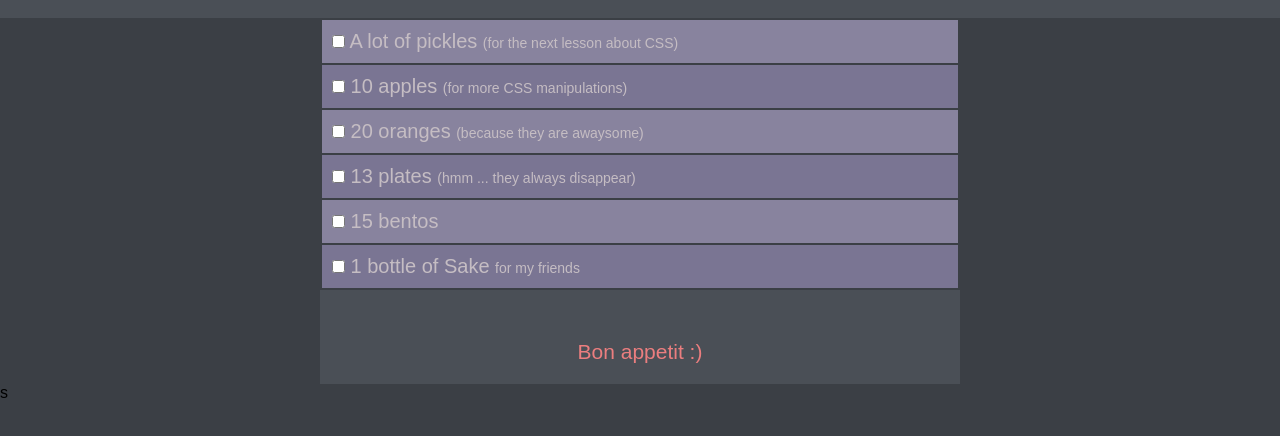
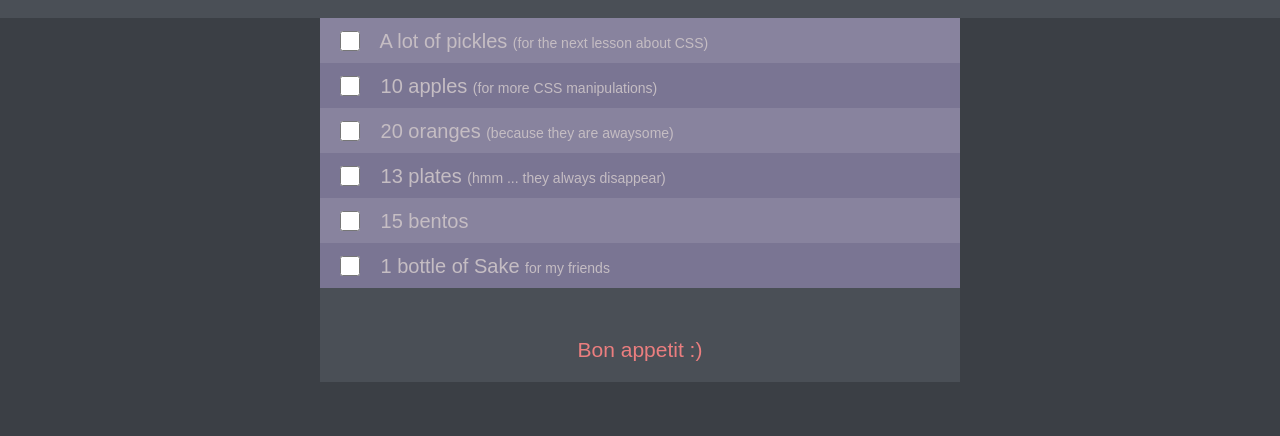
Before and after one commit to TaniaNick/Beetroot, a plain HTML site: page lesson5/index.html in a window 1280 px wide. Shown: the part 124-560 px from the top of the page. Drawn offline with Linux system fonts and the light colour scheme.

Commit message:
Lesson5 ready

```diff
--- a/lesson5/index.html
+++ b/lesson5/index.html
@@ -12,45 +12,38 @@
 		<h1>CSS Diner Shopping List</h1>
 		<span>Let's go to the mall!</span>
 	</header>
-  <table class="shopping_list">
-      <tr>
-          <td>
-            <label for="line1"></label>
+    <ul class="shopping_list">
+    <li>
+            <label for="line1">
             <input type="checkbox" id="line1" >
-                <span class="begin">A lot of pickles </span><span class="end">(for the next lesson about CSS)</span>
-          </td>
-      </tr>
-      <tr>
-          <td>
-                <input type="checkbox" id="line2" >
-                <label for="line2"><span class="begin">10 apples </span><span class="end">(for more CSS manipulations)</span></label>
-          </td>
-      </tr>
-      <tr>
-          <td>
-                <input type="checkbox" id="line3" >
-                <label for="line3"><span class="begin">20 oranges </span><span class="end">(because they are awaysome)</span></label>
-          </td>
-      </tr>
-      <tr>
-          <td>
-                <input type="checkbox" id="line4" >
-                <label for="line4"><span class="begin">13 plates </span><span class="end">(hmm ... they always disappear)</span></label>
-          </td>
-      </tr>
-      <tr>
-          <td>
-                <input type="checkbox" id="line5" >
-                <label for="line5"><span class="begin">15 bentos</span></label>
-          </td>
-      </tr>
-      <tr>
-          <td>
-                <input type="checkbox" id="line6" >
-                <label for="line6"><span class="begin">1 bottle of Sake </span><span class="end">for my friends</span></label>
-          </td>
-      </tr>
-    </table>
+            <span class="begin">A lot of pickles </span><span class="end">(for the next lesson about CSS)</span></label>
+    </li>
+    <li>
+            <label for="line2">
+            <input type="checkbox" id="line2" >
+            <span class="begin">10 apples </span><span class="end">(for more CSS manipulations)</span></label>
+    </li>
+    <li>
+            <label for="line3">
+            <input type="checkbox" id="line3" >
+            <span class="begin">20 oranges </span><span class="end">(because they are awaysome)</span></label>
+    </li>
+    <li>
+            <label for="line4">
+            <input type="checkbox" id="line4" >
+            <span class="begin">13 plates </span><span class="end">(hmm ... they always disappear)</span></label>
+    </li>
+    <li>
+            <label for="line5">
+            <input type="checkbox" id="line5" >
+            <span class="begin">15 bentos</span></label>
+    </li>
+    <li>
+            <label for="line6">
+            <input type="checkbox" id="line6" >
+            <span class="begin">1 bottle of Sake </span><span class="end">for my friends</span></label>
+    </li>
+    </ul>
   <footer>Bon appetit :)</footer>
-  s</body>
+  </body>
 </html>
--- a/lesson5/styles/main.css
+++ b/lesson5/styles/main.css
@@ -31,6 +31,9 @@ footer{
 	padding: 15px 0;
 
 }
+ul{
+	list-style-type: none;
+}
 .shopping_list,
 footer {
 	margin: 0 auto;
@@ -44,25 +47,40 @@ footer {
 	padding: 50px 0 20px;
 	font-size: 21px;
 }
-.shopping_list tr{
+.shopping_list li{
 	background-color: #88839E;
 }
-.shopping_list tr:nth-child(even){
+.shopping_list li:nth-child(even){
 	background-color: #7A7593;
 }
-.shopping_list td {
+.shopping_list label {
 	display: block;
 	padding: 10px;
 	cursor: pointer;
 	color: #FFF;
 	font-size: 20px;
 }
-.shopping_list td:hover {
+.shopping_list label:hover{
 	border-top: 3px solid #fff;
 	border-bottom: 3px solid #fff;
 	background-color: #625E77;
 }
-.shopping_list input[type="checkbox"]:checked {
+
+.shopping_list label:active{
+	background-color: #EB7E7F;
+}
+
+
+.shopping_list input[type="checkbox"] {
+	height: 20px;
+	width: 20px;
+	position: relative;
+	top: 3px;
+	cursor: pointer;
+	margin: 0 15px 0 10px;
+}
+
+.shopping_list input[type="checkbox"]:checked ~ span {
 	color: #A49EB2;
 	text-decoration: line-through;
 }
```
